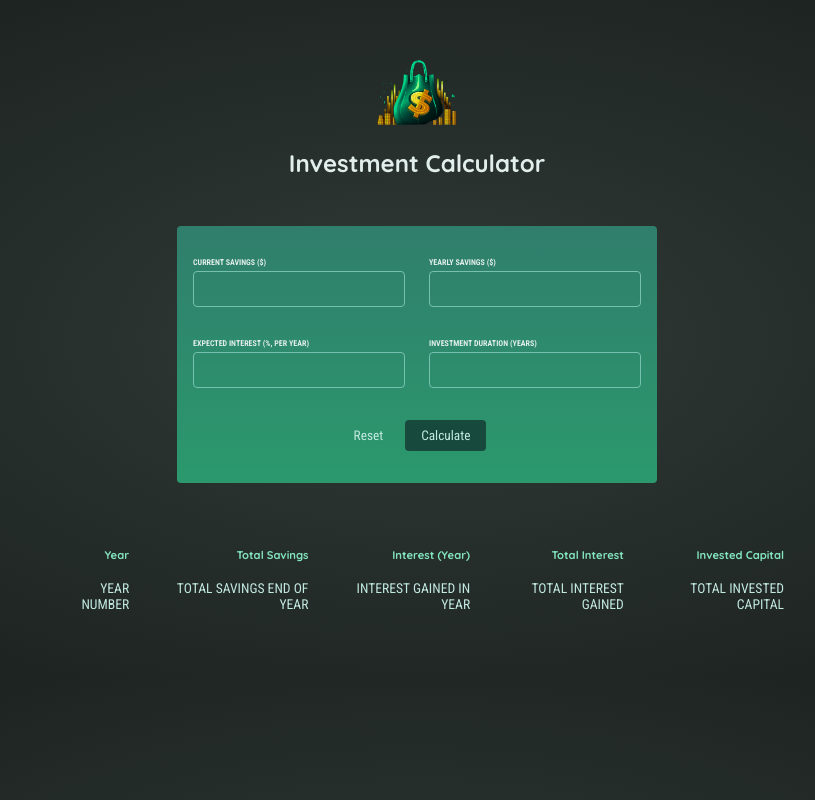
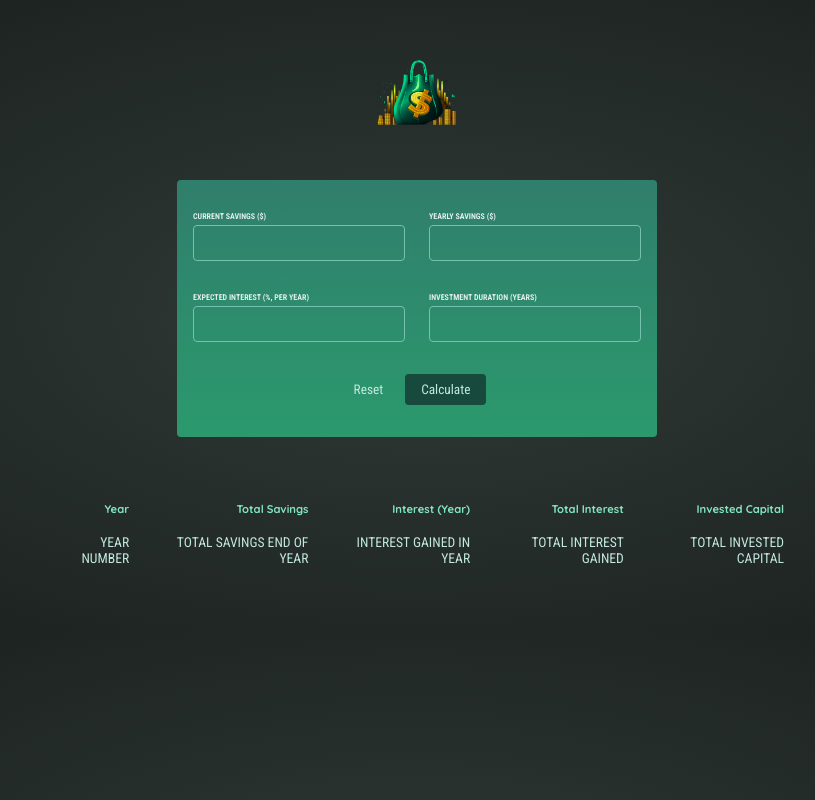
Before and after one commit to kvaropil/investment-calculator-course, a React (Create React App) app: page / in a window 1280 px wide. Shown: the whole page, without its empty margins (223-1038 px from the left). Built offline with nearby package versions, Linux system fonts and the light colour scheme.

Commit message:
chore: Use child prop for Header component

```diff
--- a/src/components/Header/Header.jsx
+++ b/src/components/Header/Header.jsx
@@ -16,11 +16,11 @@ const StyledHeader = styled.header`
   }
 `;
 
-export const Header = ({ src, text }) => {
+export const Header = ({ src, children }) => {
   return (
     <StyledHeader>
       <img src={src} alt='logo' />
-      <h1>{text}</h1>
+      <h1>{children}</h1>
     </StyledHeader>
   );
 };
```
